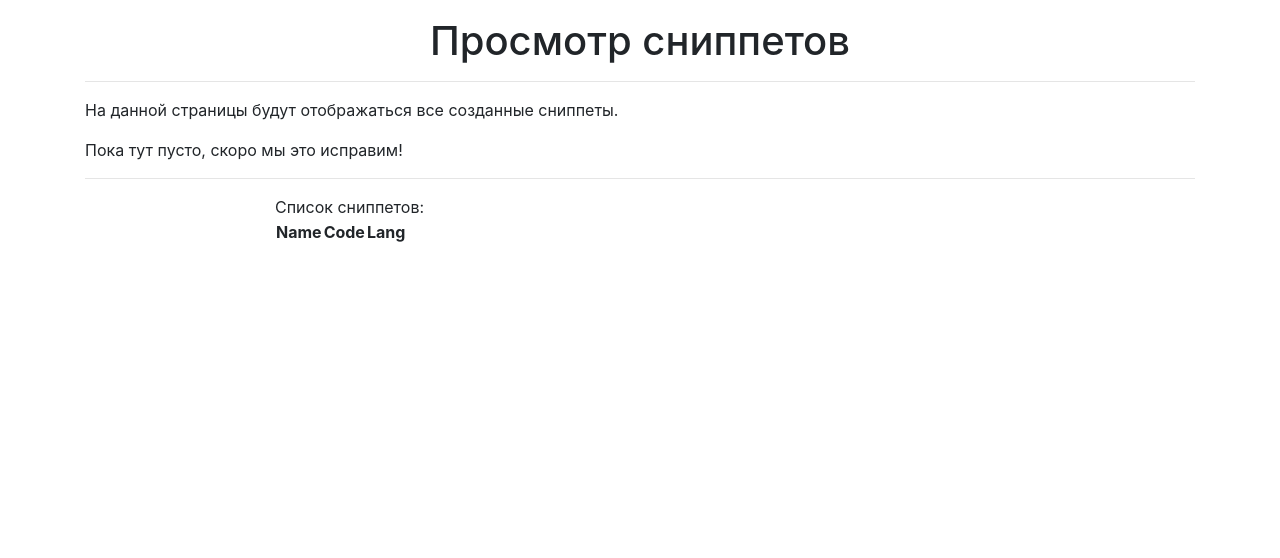
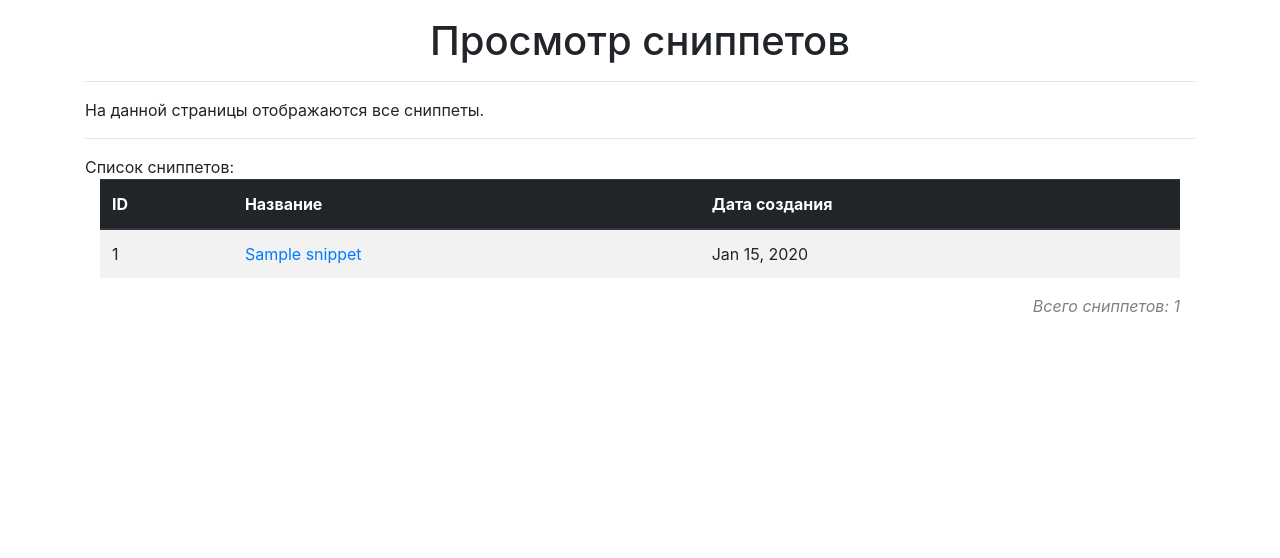
Before and after one commit to RedPandaKsana/Snippets, a Django app: page /snippets/list in a window 1280 px wide. Shown: the part 59-617 px from the top of the page. Run offline with Django 3.2, Linux system fonts and the light colour scheme; tables that the repository leaves empty hold one stand-in row (values such as "Sample post"); lists and menus that the app fills with data are empty; some libraries are stand-ins or nearby versions.

Commit message:
Отображаем список сниппетов на странице

```diff
--- a/MainApp/models.py
+++ b/MainApp/models.py
@@ -1,8 +1,8 @@
 from django.db import models
-
+from datetime import datetime
 
 class Snippet(models.Model):
     name = models.CharField(max_length=100)
-    lang = models.CharField(max_length=30)
+    lang = models.CharField(max_length=30, blank=True)
     code = models.TextField(max_length=5000)
-    creation_date = models.DateTimeField()
+    creation_date = models.DateTimeField(default=datetime.now)
--- a/MainApp/views.py
+++ b/MainApp/views.py
@@ -21,8 +21,15 @@ def add_snippet_page(request):
 
 def snippets_page(request):
     context = get_base_context(request, 'Просмотр сниппетов')
+    snippets = Snippet.objects.all()
+    context["snippets"] = snippets
+    #print("context = ", context)
     return render(request, 'pages/view_snippets.html', context)
 
-def items(request):
-    items = Snippet.objects.all()
-    return render(request, "pages/view_snippets.html", {"items": items})
+#def items(request):
+#    items = Snippet.objects.all()
+#    print(items)
+#    return render(request, "pages/view_snippets.html", {"items": items})
+
+def snippet(request, snippet_id):
+    pass
--- a/Snippets/settings.py
+++ b/Snippets/settings.py
@@ -39,7 +39,6 @@ INSTALLED_APPS = [
     'django.contrib.staticfiles',
     'MainApp',
     'django_extensions',
-    'django_tables2',
 ]
 
 MIDDLEWARE = [
--- a/Snippets/urls.py
+++ b/Snippets/urls.py
@@ -22,4 +22,5 @@ urlpatterns = [
     path('', views.index_page, name='main_page'),
     path('snippets/add', views.add_snippet_page, name="snippet_add"),
     path('snippets/list', views.snippets_page, name="snippet_list"),
+    path('snippet/<int:snippet_id>', views.snippet, name="snippet")
 ]+ static(settings.STATIC_URL, document_root=settings.STATIC_ROOT)
--- a/templates/pages/view_snippets.html
+++ b/templates/pages/view_snippets.html
@@ -3,21 +3,39 @@
 {% block content %}
 <div class="row">
     <div class="col">
-        <p>На данной страницы будут отображаться все созданные сниппеты.</p>
-        <p>Пока тут пусто, скоро мы это исправим!</p>
+        <p>На данной страницы отображаются все сниппеты.</p>
         <hr>
     </div>
 </div>
 
 <div class="row">
-    <div class="col-4 offset-2">
+    <div class="col">
         Список сниппетов:
-        <table>
-            <tr><th>Name</th><th>Code</th><th>Lang</th></tr>
-            {% for item in items %}
-            <tr><td>{{item.name}}</td><td>{{item.code}}</td><td>{{item.lang}}</td></tr>
-            {% endfor %}
-        </table>
+
+            <div class="col">
+                <table class="table table-striped">
+                    <thead class="thead-dark">
+                    <tr>
+                        <th scope="col">ID</th>
+                        <th scope="col">Название</th>
+                        <th scope="col">Дата создания</th>
+                    </tr>
+                    </thead>
+                    <tbody>
+                    {% for snippet in snippets %}
+                    <tr>
+                        <td scope="row">{{snippet.id}}</td>
+                        <td><a href="{% url 'snippet' snippet_id=snippet.id %}">{{snippet.name}}</a></td>
+                        <td>{{ snippet.creation_date|date:"M d, Y" }}</td>
+                    </tr>
+                    {% endfor %}
+
+                    </tbody>
+                </table>
+                <div align="right">
+                    <i style="color: gray;">Всего сниппетов: {{snippets.count}}</i>
+                </div>
+             </div>
     </div>
 </div>
 {% endblock %}
```
